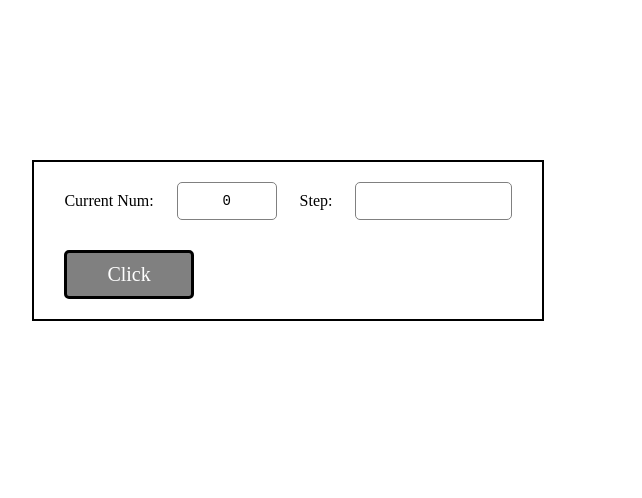
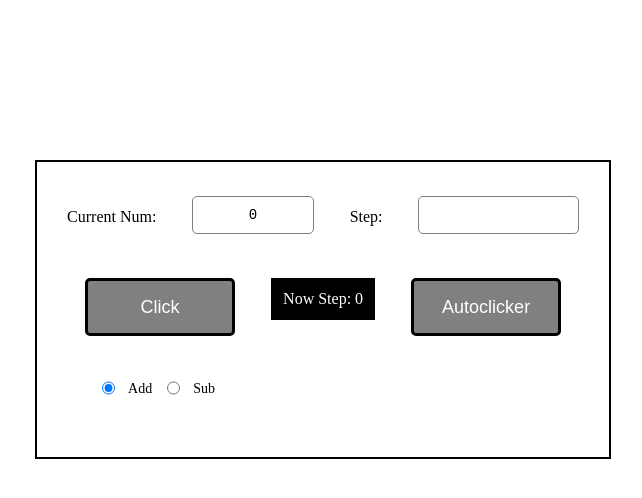
Before and after one commit to vlasoffivan95/clicker-hooks, a React (Create React App) app: page / in a window 1280 px wide. Shown: the top 498 px of the page, without its empty margins (390-1032 px from the left). Built offline with nearby package versions, Linux system fonts and the light colour scheme.

Commit message:
add useState, input radio

```diff
--- a/src/App.js
+++ b/src/App.js
@@ -1,6 +1,6 @@
 import Clicker from "components/Clicker";
 import { BrowserRouter, Route, Switch } from "react-router-dom/cjs/react-router-dom.min";
-import 'reset.css'
+
 
 
 function App() {
--- a/src/components/Clicker/clicker.module.scss
+++ b/src/components/Clicker/clicker.module.scss
@@ -26,16 +26,20 @@
   font-size: 12px;
   text-align: center;
   border-radius: 5px;
+  margin:14px 0;
 }
 
 .btnClick {
-  font-size: 20px;
+  font-size: 18px;
   background-color: gray;
   color: white;
   border: 3px solid black;
   border-radius: 5px;
-  padding: 10px 40px;
   margin-top: 30px;
+  width: 150px;
+  text-align: center;
+  padding: 10px;
+
 }
 
 .numContainer {
@@ -46,3 +50,31 @@
 .pNumber {
 padding-top: 10px;
 }
+
+
+.btnContainer {
+  display:flex;
+  justify-content: space-around;
+}
+
+.pStep {
+  margin-top:30px;
+  font-size:16px;
+  background-color: black;
+  padding:10px;
+  color:white;
+  border:2px solid black;
+}
+
+
+.containerOperand {
+  padding:30px;
+  font-size:14px;
+  display: flex;
+
+}
+
+.labelOperand {
+  padding:10px;
+  margin-top:5px;
+}
--- a/src/components/Clicker/index.jsx
+++ b/src/components/Clicker/index.jsx
@@ -4,7 +4,7 @@ import styles from "./clicker.module.scss";
 const Clicker = () => {
   const [currentNumber, setCurrentNumber] = useState(0);
   const [stepNumber, setStepNumber] = useState(0);
-  const [addNum, setAddNum] = useState(true);
+  const [addNum, setAddNum] = useState("add");
 
   const stepChange = (e) => {
     const {
@@ -14,9 +14,18 @@ const Clicker = () => {
   };
 
   const addNumber = () => {
-    if (addNum) {
+    if (addNum === "add") {
       setCurrentNumber((oldCurrentNumber) => oldCurrentNumber + stepNumber);
+    } else if (addNum === "sub") {
+      setCurrentNumber((oldCurrentNumber) => oldCurrentNumber - stepNumber);
     }
+  };
+
+  const resultOperand = (e) => {
+    const {
+      target: { value },
+    } = e;
+    setAddNum(value);
   };
 
   return (
@@ -31,9 +40,32 @@ const Clicker = () => {
           onChange={stepChange}
         ></input>
       </div>
-      <button className={styles.btnClick} onClick={addNumber}>
-        Click
-      </button>
+      <div className={styles.btnContainer}>
+        <button className={styles.btnClick} onClick={addNumber}>
+          Click
+        </button>
+        <p className={styles.pStep}>Now Step: {stepNumber}</p>
+        <button className={styles.btnClick}>Autoclicker</button>
+      </div>
+      <div className={styles.containerOperand}>
+        <input
+          type="radio"
+          name="operand"
+          value="add"
+          onChange={resultOperand}
+          defaultChecked
+        />
+
+        <label className={styles.labelOperand}>Add</label>
+
+        <input
+          type="radio"
+          name="operand"
+          value="sub"
+          onChange={resultOperand}
+        />
+        <label className={styles.labelOperand}>Sub</label>
+      </div>
     </div>
   );
 };
```
